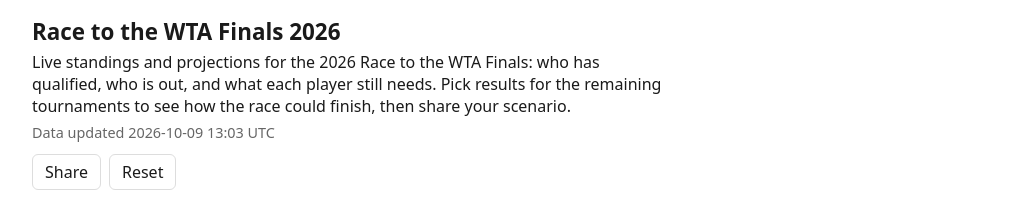
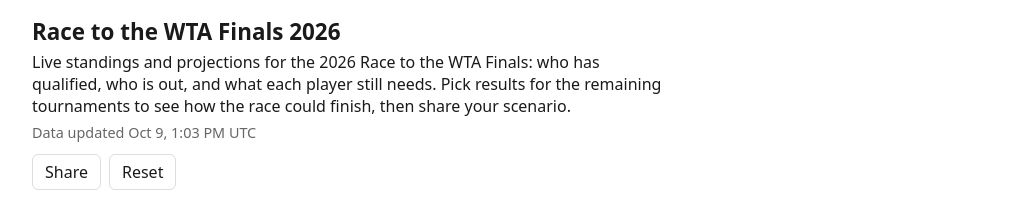
Before and after one commit to kwilson47/wtarace, a React (Vite) app: page / in a window 1280 px wide. Shown: the top 207 px of the page, without its empty margins (128-1151 px from the left). Built offline with nearby package versions, Linux system fonts and the light colour scheme.

Commit message:
feat(ui): show the update time in the visitor's time zone
Co-Authored-By: Claude Opus 5.5 <noreply@anthropic.com>

```diff
--- a/src/ui/format.ts
+++ b/src/ui/format.ts
@@ -12,8 +12,22 @@ export function formatDelta(n: number): string {
   return '0';
 }
 
-export function formatUpdated(iso: string): string {
-  return `${new Date(iso).toISOString().slice(0, 16).replace('T', ' ')} UTC`;
+/** The update time in the visitor's time zone (or `timeZone`), naming the zone; the year only when it isn't this year. */
+export function formatUpdated(iso: string, options: { timeZone?: string; locale?: string; now?: Date } = {}): string {
+  const { timeZone, locale, now = new Date() } = options;
+  const date = new Date(iso);
+  const yearOf = (d: Date) => new Intl.DateTimeFormat('en-US', { year: 'numeric', timeZone }).format(d);
+  return new Intl.DateTimeFormat(locale, {
+    month: 'short',
+    day: 'numeric',
+    ...(yearOf(date) === yearOf(now) ? {} : { year: 'numeric' }),
+    hour: 'numeric',
+    minute: '2-digit',
+    timeZoneName: 'short',
+    timeZone,
+  })
+    .format(date)
+    .replace(/\u202f/g, ' '); // newer ICU puts a narrow no-break space before AM/PM
 }
 
 const CATEGORY_LABELS: Record<string, string> = {
```
Also changed, not shown: 2 other files (tests, documents, lock files or other folders).
